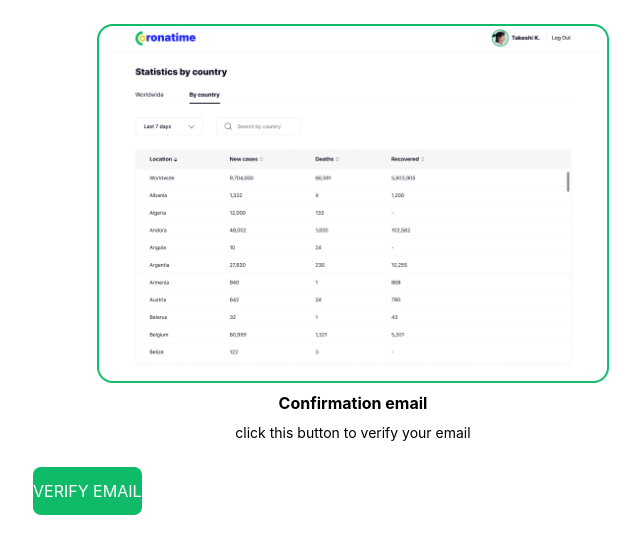
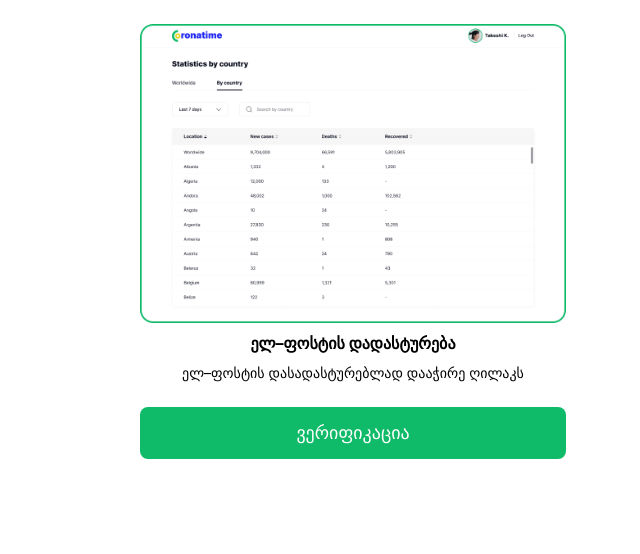
Before and after one commit to nikanoza/coronatime-nikanoza, a React (Create React App) app: page /confirmation in a window 1280 px wide. Shown: the top 554 px of the page, without its empty margins (287-927 px from the left). Built offline with nearby package versions, Linux system fonts and the light colour scheme.

Commit message:
feat: finish email cofirm requests

```diff
--- a/src/components/Button.tsx
+++ b/src/components/Button.tsx
@@ -2,7 +2,7 @@ import React from 'react';
 
 const Button: React.FunctionComponent<{
   type: any;
-  onClick?: () => {};
+  onClick?: () => void;
   id: string;
   className?: string;
   children: any;
--- a/src/components/Translation.ts
+++ b/src/components/Translation.ts
@@ -35,6 +35,13 @@ const Translations: { geo: object } = {
     'this email is already taken.': 'ეს მეილი უკვე გამოყენებულია',
     'this username is already taken.': 'ეს სახელი უკვე გამოყენებულია',
     'reset password': 'პაროლის შეცვლა',
+    'Your account is confirmed, you can sign in':
+      'შენი ანგარიში ვერიფიცირებულია, შეგიძლია გაიარო ავტორიზაცია',
+    'verify email': 'ვერიფიკაცია',
+    'click this button to verify your email':
+      'ელ–ფოსტის დასადასტურებლად დააჭირე ღილაკს',
+    'Confirmation email': 'ელ–ფოსტის დადასტურება',
+    'sign in': 'შესვლა',
   },
 };
 export default Translations;
--- a/src/pages/Confirmation/Confirmation.tsx
+++ b/src/pages/Confirmation/Confirmation.tsx
@@ -1,17 +1,54 @@
 import { Dashboard } from 'assets/images';
 import { Button } from 'components';
+import { usePostHttp } from 'hooks';
+import i18next from 'i18next';
+import React from 'react';
+import { useTranslation } from 'react-i18next';
+import { useLocation, useNavigate } from 'react-router-dom';
 
 const Confirmation = () => {
+  const location = useLocation();
+  const params = new URLSearchParams(location.search);
+  const hash = params.get('hash');
+
+  const { t } = useTranslation();
+  i18next.changeLanguage('geo');
+
+  const navigate = useNavigate();
+
+  const { requestFc: sentRequest } = usePostHttp({
+    obj: {
+      link: 'https://coronatime-api.devtest.ge/api/confirm-account',
+      body: {
+        hash: hash,
+      },
+    },
+    applyData: (param: string) => {
+      navigate('/after-confirm');
+      return JSON.parse(param);
+    },
+    errorFc: (property) => {
+      console.log(property);
+    },
+  });
+
+  const verify = () => sentRequest();
+
   return (
-    <div className="flex flex-col items-center justify-center">
-      <img src={Dashboard} alt="" className="w-2/5 mt-6" />
-      <div className="font-bold mt-2 text-base">Confirmation email</div>
-      <div className="text-sm mt-2">click this button to verify your email</div>
-      <div className="w-1/2">
-        <Button type="button" id="confirm-btn">
-          verify email
-        </Button>
+    <div className="flex flex-col items-center justify-center w-full xl:text-lg">
+      <img src={Dashboard} alt="" className="w-5/6 mt-6 lg:w-1/3" />
+      <div className="font-bold mt-2 text-base">{t('Confirmation email')}</div>
+      <div className="text-sm mt-2 text-center">
+        {t('click this button to verify your email')}
       </div>
+      <Button
+        type="button"
+        id="confirm-btn"
+        onClick={verify}
+        className="w-5/6 lg:w-1/3"
+      >
+        {t('verify email')}
+      </Button>
     </div>
   );
 };
--- a/src/pages/Login/Login.tsx
+++ b/src/pages/Login/Login.tsx
@@ -32,6 +32,7 @@ const Login: React.FC<{ changeLenguage: Function }> = (props) => {
       },
     },
     applyData: (param: string) => {
+      //add navigate
       return JSON.parse(param);
     },
     errorFc: (property) => {
@@ -51,8 +52,8 @@ const Login: React.FC<{ changeLenguage: Function }> = (props) => {
   };
   return (
     <div className="w-full h-full flex">
-      <div className="w-full h-full lg:w-3/5 pt-3 pb-3 items-center justify-center md:pt-10">
-        <div className="ml-4 sm:ml-12 flex flex-col text-xs md:text-sm lg:text-base">
+      <div className="w-full h-full lg:w-3/5 pt-3 pb-3 items-center justify-center">
+        <div className="ml-4 sm:ml-12 flex flex-col text-xs md:text-sm">
           <div className="flex items-center justify-between pr-12">
             <img src={Coronatime} alt="" className="" />
             <Language change={props.changeLenguage} />
--- a/src/pages/Registration/Registration.tsx
+++ b/src/pages/Registration/Registration.tsx
@@ -1,7 +1,7 @@
 import { Vaccines, Coronatime } from 'assets/images';
 import { FieldError, SubmitHandler, useForm } from 'react-hook-form';
 import { Input, Button, Language } from 'components';
-import { Link } from 'react-router-dom';
+import { Link, useNavigate } from 'react-router-dom';
 import { Warning } from 'assets/images';
 import { usePostHttp } from 'hooks';
 
@@ -18,6 +18,8 @@ const Registration: React.FC<{
     password: string;
     repeat_password: string;
   };
+
+  const navigate = useNavigate();
 
   const {
     register,
@@ -37,10 +39,11 @@ const Registration: React.FC<{
         email: getValues('email'),
         password: getValues('password'),
         repeatPassword: getValues('repeat_password'),
-        redirectOnConfirm: 'http://localhost:3000/confirmation',
+        redirectOnConfirm: 'http://localhost:3000/confirmation/',
       },
     },
     applyData: (param: string) => {
+      navigate('/confirmation');
       return JSON.parse(param);
     },
     errorFc: (property) => {
```
